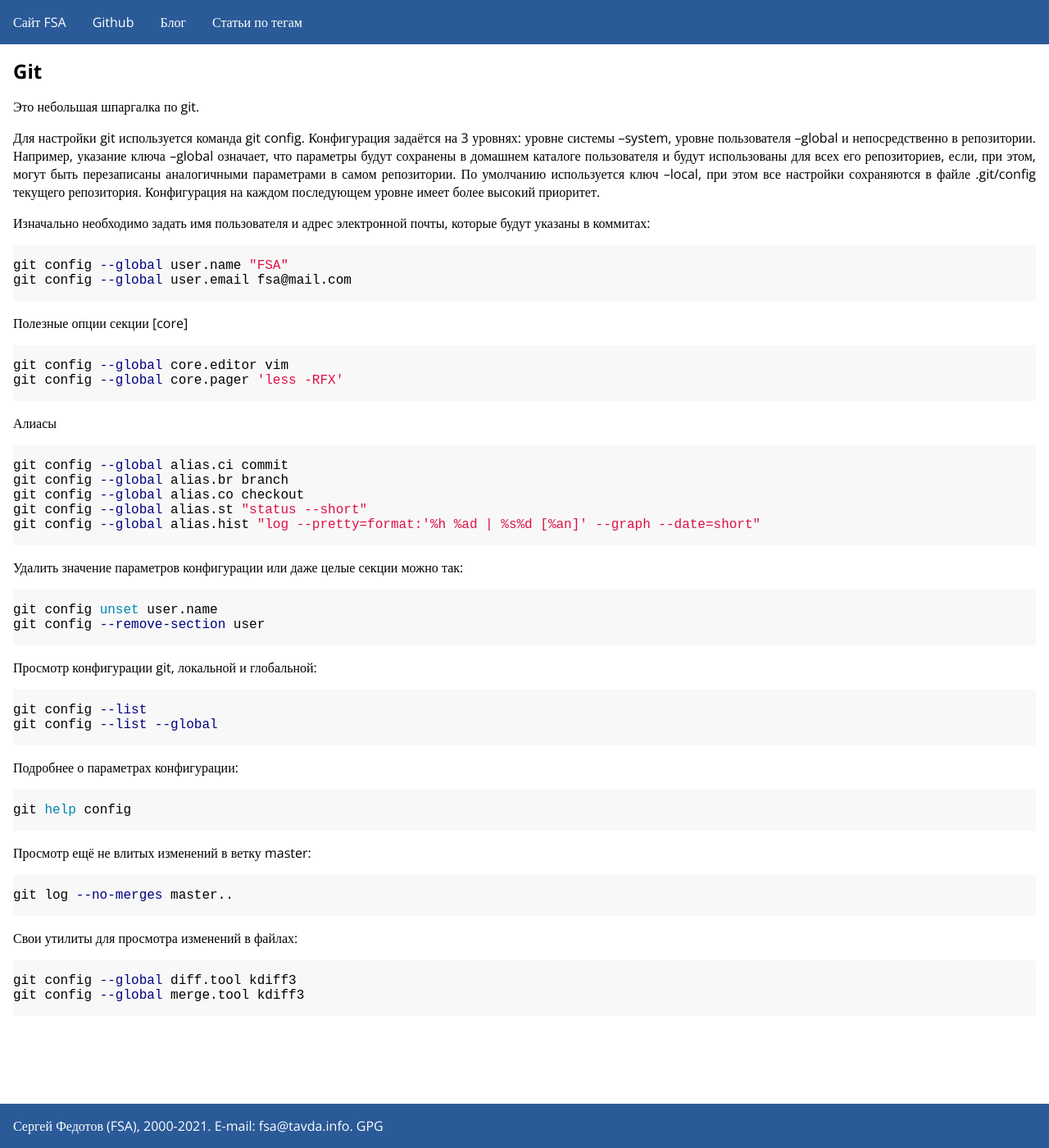
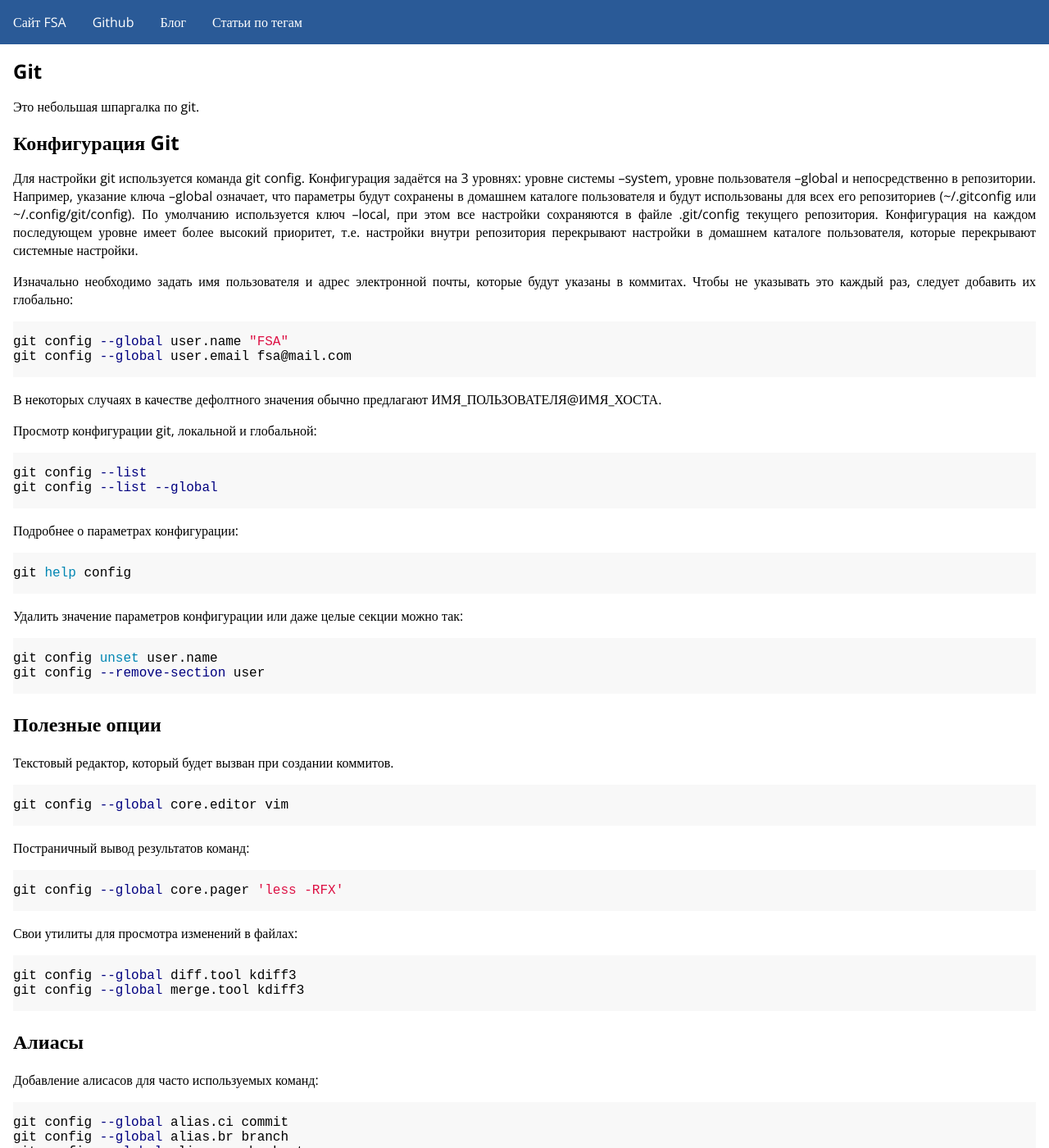
Before and after one commit to fsa/site, a Jekyll site: the page built from _posts/2021-05-06-git.md, in a window 1280 px wide and 1400 px high. Shown: the whole window at 82% size. Built offline with Jekyll 4.4.1, drawn with Linux system fonts in a browser that asks for light colours.

Commit message:
Update 2021-05-06-git.md

````diff
--- a/_posts/2021-05-06-git.md
+++ b/_posts/2021-05-06-git.md
@@ -6,31 +6,16 @@ tags: [Git]
 ---
 Это небольшая шпаргалка по git.
 
-Для настройки git используется команда git config. Конфигурация задаётся на 3 уровнях: уровне системы --system, уровне пользователя --global и непосредственно в репозитории. Например, указание ключа --global означает, что параметры будут сохранены в домашнем каталоге пользователя и будут использованы для всех его репозиториев, если, при этом, могут быть перезаписаны аналогичными параметрами в самом репозитории. По умолчанию используется ключ --local, при этом все настройки сохраняются в файле .git/config текущего репозитория. Конфигурация на каждом последующем уровне имеет более высокий приоритет.
+# Конфигурация Git
+Для настройки git используется команда git config. Конфигурация задаётся на 3 уровнях: уровне системы --system, уровне пользователя --global и непосредственно в репозитории. Например, указание ключа --global означает, что параметры будут сохранены в домашнем каталоге пользователя и будут использованы для всех его репозиториев (~/.gitconfig или ~/.config/git/config). По умолчанию используется ключ --local, при этом все настройки сохраняются в файле .git/config текущего репозитория. Конфигурация на каждом последующем уровне имеет более высокий приоритет, т.е. настройки внутри репозитория перекрывают настройки в домашнем каталоге пользователя, которые перекрывают системные настройки.
 
-Изначально необходимо задать имя пользователя и адрес электронной почты, которые будут указаны в коммитах:
+Изначально необходимо задать имя пользователя и адрес электронной почты, которые будут указаны в коммитах. Чтобы не указывать это каждый раз, следует добавить их глобально:
 ```bash
 git config --global user.name "FSA"
 git config --global user.email fsa@mail.com
 ```
-Полезные опции секции [core]
-```bash
-git config --global core.editor vim
-git config --global core.pager 'less -RFX'
-```
-Алиасы
-```bash
-git config --global alias.ci commit
-git config --global alias.br branch
-git config --global alias.co checkout
-git config --global alias.st "status --short"
-git config --global alias.hist "log --pretty=format:'%h %ad | %s%d [%an]' --graph --date=short"
-```
-Удалить значение параметров конфигурации или даже целые секции можно так:
-```bash
-git config unset user.name
-git config --remove-section user
-```
+В некоторых случаях в качестве дефолтного значения обычно предлагают ИМЯ_ПОЛЬЗОВАТЕЛЯ@ИМЯ_ХОСТА.
+
 Просмотр конфигурации git, локальной и глобальной:
 ```bash
 git config --list
@@ -40,12 +25,36 @@ git config --list --global
 ```bash
 git help config
 ```
-Просмотр ещё не влитых изменений в ветку master:
+Удалить значение параметров конфигурации или даже целые секции можно так:
 ```bash
-git log --no-merges master..
+git config unset user.name
+git config --remove-section user
+```
+## Полезные опции
+Текстовый редактор, который будет вызван при создании коммитов.
+```bash
+git config --global core.editor vim
+```
+Постраничный вывод результатов команд:
+```bash
+git config --global core.pager 'less -RFX'
 ```
 Свои утилиты для просмотра изменений в файлах:
 ```bash
 git config --global diff.tool kdiff3
 git config --global merge.tool kdiff3
 ```
+## Алиасы
+Добавление алисасов для часто используемых команд:
+```bash
+git config --global alias.ci commit
+git config --global alias.br branch
+git config --global alias.co checkout
+git config --global alias.st "status --short"
+git config --global alias.hist "log --pretty=format:'%h %ad | %s%d [%an]' --graph --date=short"
+```
+# Работа с ветками
+Просмотр ещё не влитых изменений в ветку master:
+```bash
+git log --no-merges master..
+```
````
